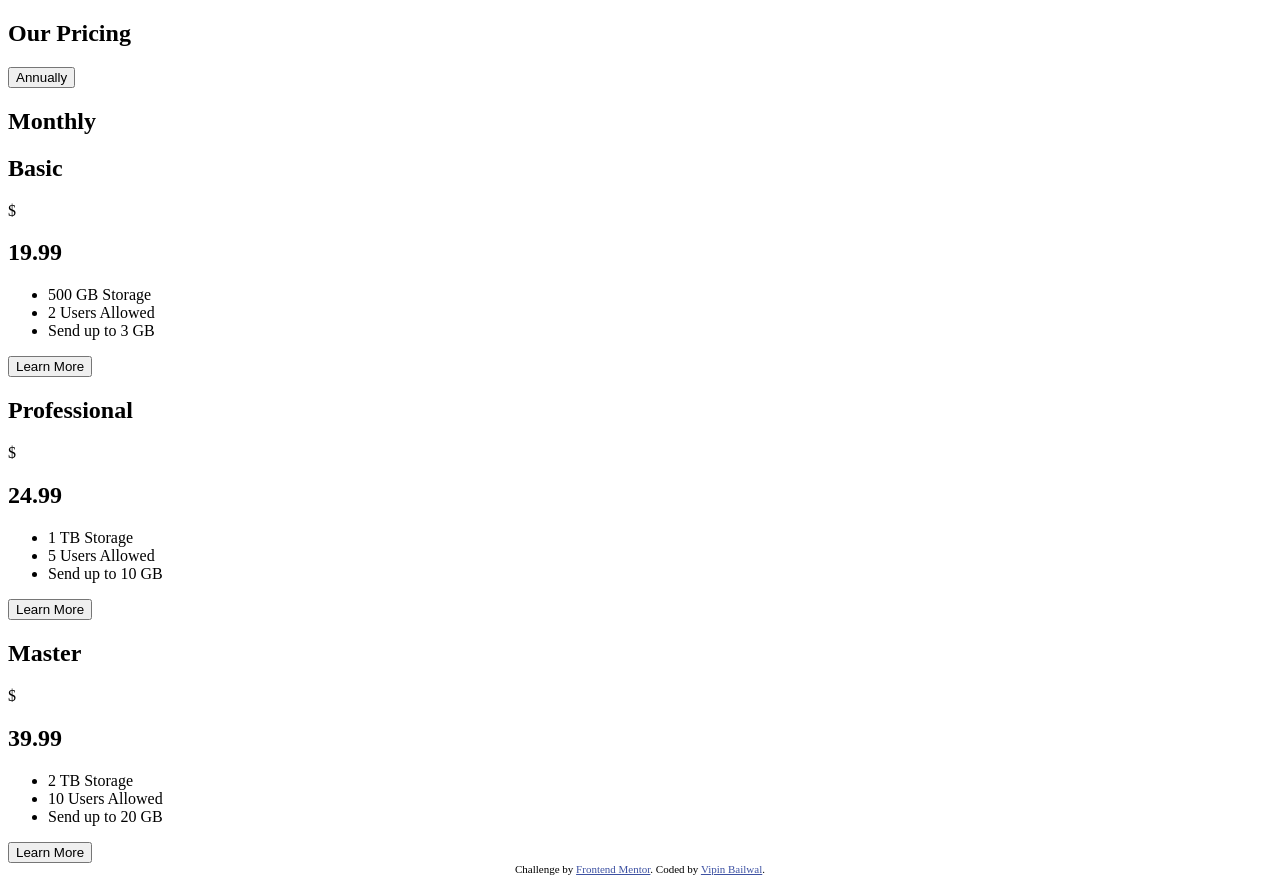
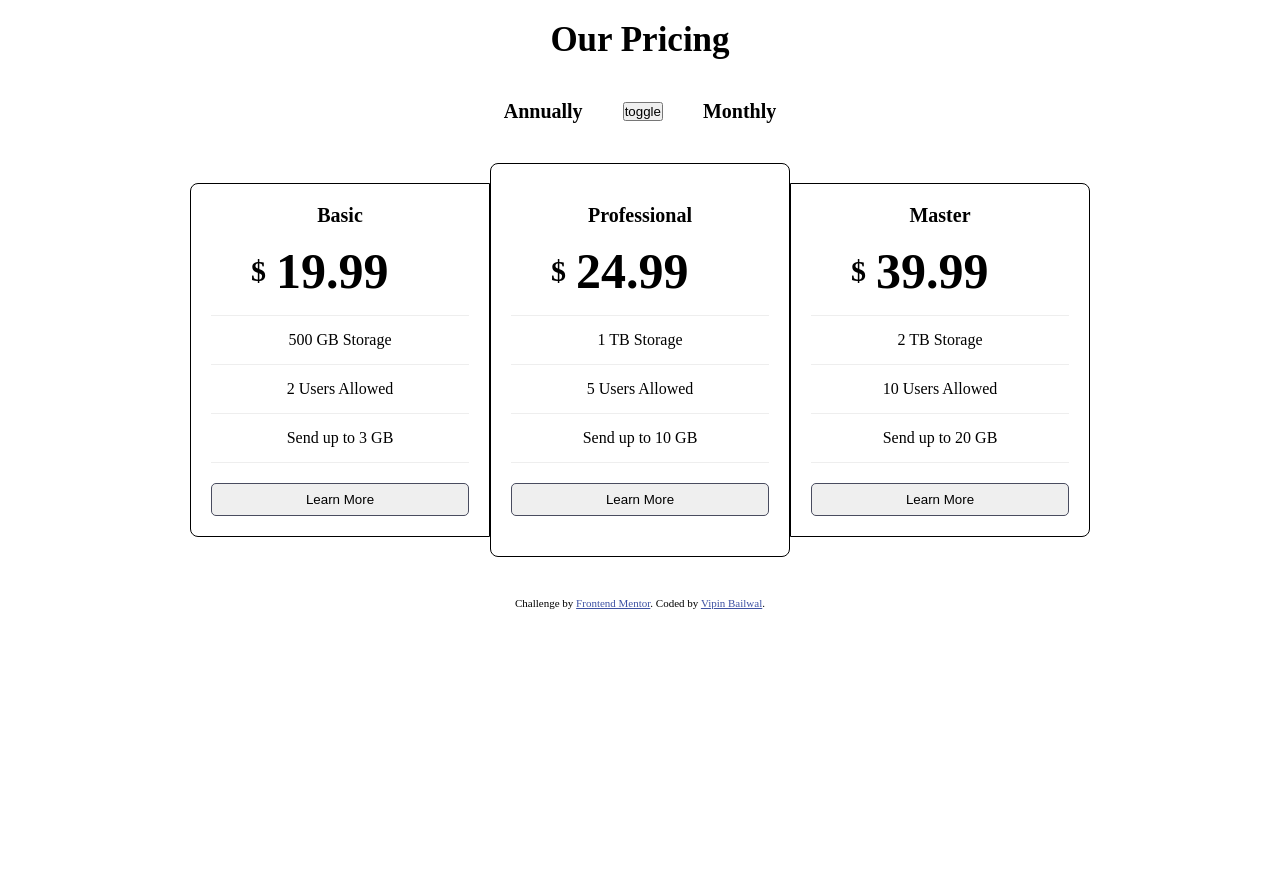
Before and after one commit to bailwalVipin08/file-transfer-pricing-component, a plain HTML site: page index.html in a window 1280 px wide. After the commit the page ends 800 px from the top, so only its background shows below. Drawn offline with Linux system fonts and the light colour scheme.

Commit message:
updated styling

```diff
--- a/css/styles.css
+++ b/css/styles.css
@@ -11,17 +11,77 @@ html {
 
 .heading-primary {
   font-family: "Montserrat" sans-serif;
-  font-size: 6rem; }
+  font-size: 3.5rem; }
 
 .heading-secondary {
   font-family: "Montserrat" sans-serif;
-  font-size: 4rem; }
+  font-size: 2rem; }
 
 .features-text {
   font-family: "Montserrat" sans-serif;
   font-size: 1.6rem; }
 
+#top-section {
+  padding-top: 2rem;
+  text-align: center; }
+  #top-section .sub-header {
+    display: flex;
+    padding: 2rem 0;
+    align-items: center; }
+    #top-section .sub-header .plan-type {
+      padding: 2rem; }
+    #top-section .sub-header .toggle-container {
+      padding: 0 2rem; }
+
+.plans-section {
+  display: flex;
+  text-align: center;
+  margin-bottom: 4rem;
+  align-items: center; }
+  .plans-section .plan {
+    border: 1px solid #000;
+    padding: 2rem 2rem;
+    width: 30rem;
+    border-radius: .8rem; }
+    .plans-section .plan .plan-price {
+      padding: 1.5rem 4rem; }
+      .plans-section .plan .plan-price h1 {
+        display: flex;
+        align-items: center;
+        font-size: 5rem;
+        font-weight: 900; }
+        .plans-section .plan .plan-price h1 span {
+          font-size: 3rem;
+          padding-right: 1rem; }
+    .plans-section .plan .plan-features {
+      list-style: none;
+      padding-bottom: 2rem; }
+      .plans-section .plan .plan-features__item {
+        font-size: 1.6rem;
+        padding: 1.5rem;
+        border-bottom: 1px solid #eee; }
+        .plans-section .plan .plan-features__item:nth-child(1) {
+          border-top: 1px solid #eee; }
+  .plans-section .basic {
+    border-top-right-radius: 0;
+    border-bottom-right-radius: 0; }
+  .plans-section .pro {
+    padding: 4rem 2rem;
+    z-index: 20; }
+  .plans-section .master {
+    border-top-left-radius: 0;
+    border-bottom-left-radius: 0; }
+
+.plan .btn {
+  padding: 0.8rem 2rem;
+  width: 100%;
+  border: 0.1rem solid #494c5f;
+  border-radius: 0.5rem; }
+
 body {
   font-family: "Montserrat" sans-serif;
   box-sizing: inherit;
-  overflow-x: hidden; }
+  overflow-x: hidden;
+  display: flex;
+  flex-direction: column;
+  align-items: center; }
--- a/index.html
+++ b/index.html
@@ -3,7 +3,7 @@
   <head>
     <meta charset="UTF-8" />
     <meta name="viewport" content="width=device-width, initial-scale=1.0" />
-    <!-- displays site properly based on user's device -->
+    <link rel="stylesheet" href="css/styles.css" />
 
     <link
       rel="icon"
@@ -31,55 +31,53 @@
       </div>
       <div class="sub-header">
         <div class="plan-type">
-          <h2 class="heading-secondary"></h2>
+          <h2 class="heading-secondary">Annually</h2>
         </div>
         <div class="toggle-container">
-          <button class="toggle-btn">Annually</button>
+          <button class="toggle-btn">toggle</button>
         </div>
         <div class="plan-type">
           <h2 class="heading-secondary">Monthly</h2>
         </div>
       </div>
     </section>
+
     <section class="plans-section">
-      <div class="plans-section__basic">
+      <div class="plan basic">
         <h2 class="heading-secondary">Basic</h2>
         <div class="plan-price">
-          <span>$</span>
-          <h1>19.99</h1>
+          <h1><span>$</span>19.99</h1>
         </div>
         <ul class="plan-features">
           <li class="plan-features__item">500 GB Storage</li>
           <li class="plan-features__item">2 Users Allowed</li>
           <li class="plan-features__item">Send up to 3 GB</li>
         </ul>
-       <button class="btn learn-more">Learn More</button>
+        <button class="btn learn-more">Learn More</button>
       </div>
-      <div class="plans-section__pro">
+      <div class="plan pro">
         <h2 class="heading-secondary">Professional</h2>
         <div class="plan-price">
-          <span>$</span>
-          <h1>24.99</h1>
+          <h1><span>$</span>24.99</h1>
         </div>
         <ul class="plan-features">
           <li class="plan-features__item">1 TB Storage</li>
           <li class="plan-features__item">5 Users Allowed</li>
           <li class="plan-features__item">Send up to 10 GB</li>
         </ul>
-       <button class="btn learn-more">Learn More</button>
+        <button class="btn learn-more">Learn More</button>
       </div>
-      <div class="plans-section__master">
+      <div class="plan master">
         <h2 class="heading-secondary">Master</h2>
         <div class="plan-price">
-          <span>$</span>
-          <h1>39.99</h1>
+          <h1><span>$</span>39.99</h1>
         </div>
         <ul class="plan-features">
           <li class="plan-features__item">2 TB Storage</li>
           <li class="plan-features__item">10 Users Allowed</li>
           <li class="plan-features__item">Send up to 20 GB</li>
         </ul>
-       <button class="btn learn-more">Learn More</button>
+        <button class="btn learn-more">Learn More</button>
       </div>
     </section>
 
--- a/sass/_buttons.scss
+++ b/sass/_buttons.scss
@@ -0,0 +1,8 @@
+.plan {
+  .btn {
+    padding: 0.8rem 2rem;
+    width: 100%;
+    border: 0.1rem solid $color-grayish-blue-dark;
+    border-radius: 0.5rem;
+  }
+}
--- /dev/null
+++ b/sass/_media-manager.scss
@@ -0,0 +1,31 @@
+@mixin respond($breakpoint) {
+  @if $breakpoint == phone-small {
+    @media (max-width: 23.4375em) {
+      @content;
+    }
+  }
+
+  @if $breakpoint == phone {
+    @media (max-width: 37.5em) {
+      @content;
+    }
+  }
+
+  @if $breakpoint == tab-port {
+    @media (max-width: 56.25em) {
+      @content;
+    }
+  }
+
+  @if $breakpoint == tab-land {
+    @media (max-width: 75em) {
+      @content;
+    }
+  }
+
+  @if $breakpoint == desktop {
+    @media (max-width: 90em) {
+      @content;
+    }
+  }
+}
--- a/sass/_pricing.scss
+++ b/sass/_pricing.scss
@@ -0,0 +1,56 @@
+.plans-section {
+  display: flex;
+  text-align: center;
+  margin-bottom: 4rem;
+  align-items: center;
+
+  .plan {
+    border: 1px solid #000;
+    padding: 2rem 2rem;
+    width: 30rem;
+    border-radius: .8rem;
+
+    .plan-price {
+      padding: 1.5rem 4rem;
+
+      h1 {
+        display: flex;
+        align-items: center;
+        font-size: 5rem;
+        font-weight: 900;
+        span {
+          font-size: 3rem;
+          padding-right: 1rem;
+        }
+      }
+    }
+
+    .plan-features {
+      list-style: none;
+      padding-bottom: 2rem;
+
+      &__item {
+        font-size: 1.6rem;
+        padding: 1.5rem;
+        &:nth-child(1) {
+          border-top: 1px solid #eee;
+        }
+        border-bottom: 1px solid #eee;
+      }
+    }
+  }
+
+  .basic {
+    border-top-right-radius: 0;
+    border-bottom-right-radius: 0;
+  }
+  .pro {
+    padding: 4rem 2rem;
+    z-index: 20;
+  }
+
+  .master {
+    border-top-left-radius: 0;
+    border-bottom-left-radius: 0;
+  }
+}
--- /dev/null
+++ b/sass/_top-section.scss
@@ -0,0 +1,18 @@
+#top-section {
+  padding-top: 2rem;
+  text-align: center;
+
+  .sub-header {
+    display: flex;
+    padding: 2rem 0;
+    align-items: center;
+
+    .plan-type {
+      padding: 2rem;
+    }
+
+    .toggle-container {
+      padding: 0 2rem;
+    }
+  }
+}
--- a/sass/_typography.scss
+++ b/sass/_typography.scss
@@ -1,11 +1,11 @@
 .heading-primary {
   font-family: $font-stack;
-  font-size: 6rem;
+  font-size: 3.5rem;
 }
 
 .heading-secondary {
   font-family: $font-stack;
-  font-size: 4rem;
+  font-size: 2rem;
 }
 
 .features-text {
--- a/sass/base.scss
+++ b/sass/base.scss
@@ -13,13 +13,17 @@ html {
 
 @import 'variables';
 @import 'typography';
+@import 'media-manager';
+@import 'top-section';
 @import 'toggle-btn';
 @import 'pricing';
 @import 'buttons';
-
 
 body {
   font-family: $font-stack;
   box-sizing: inherit;
   overflow-x: hidden;
+  display: flex;
+  flex-direction: column;
+  align-items: center;
 }
```
